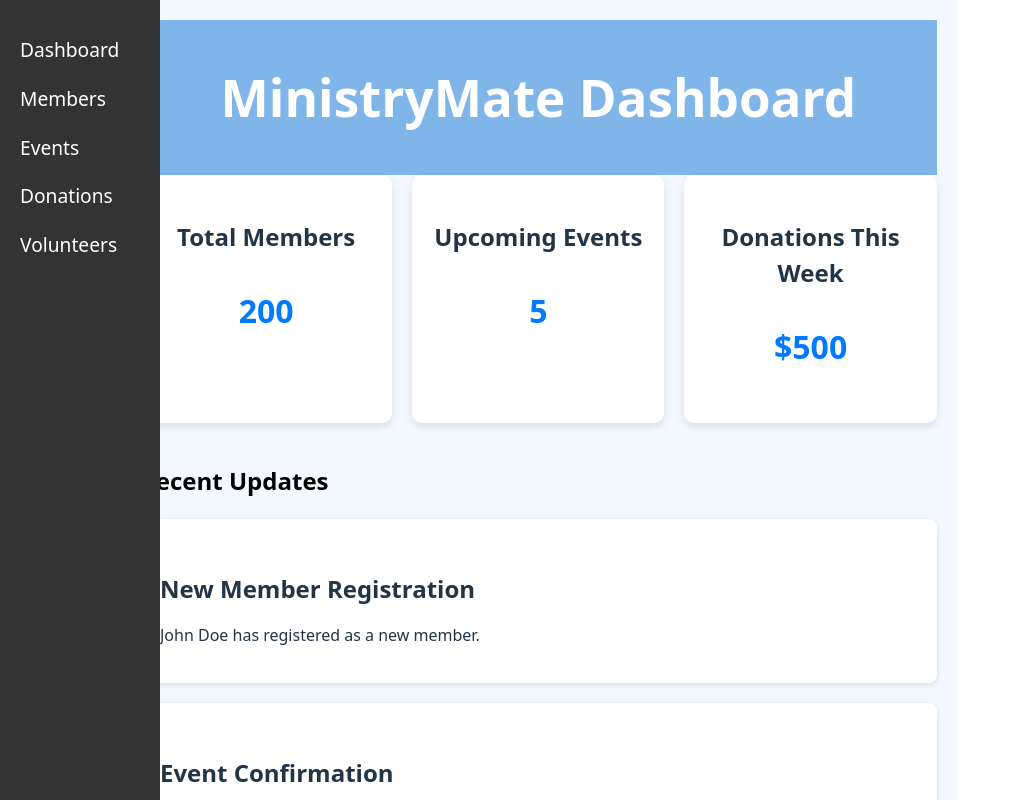
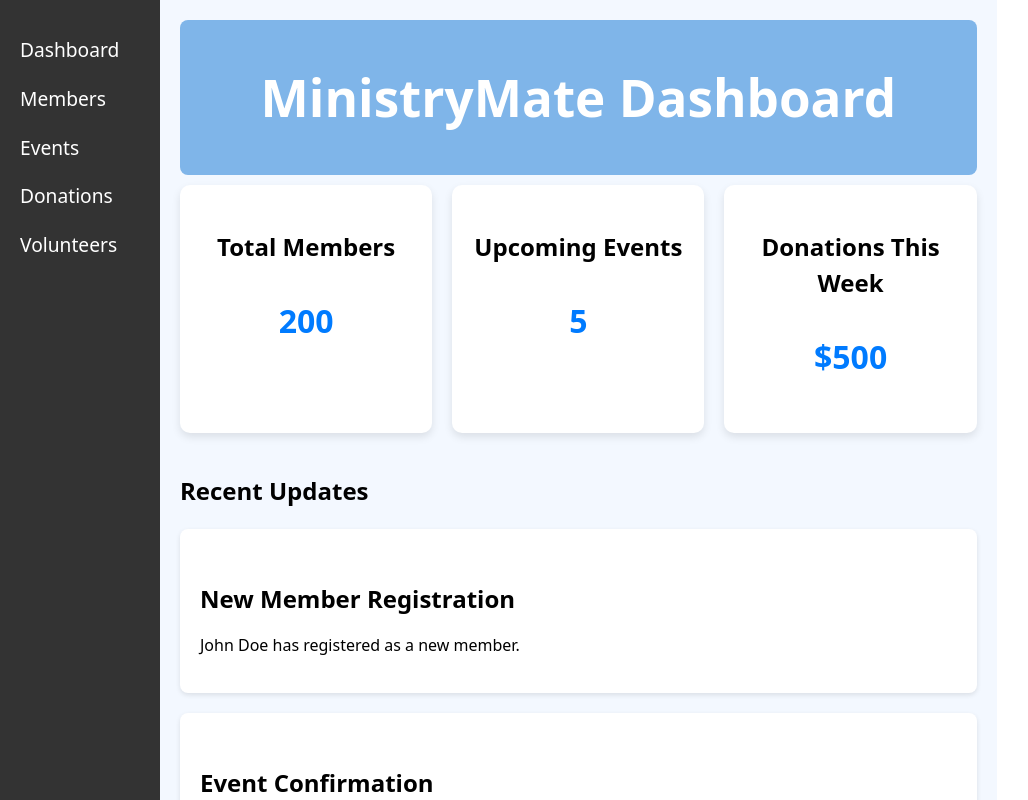
Before and after one commit to SiyakhaDev/MinistryMate, a React (Vite) app in the folder client/MinistryMate/: page / in a window 1280 px wide. Shown: the top 800 px of the page, without its empty margins (0-1028 px from the left). Built offline with nearby package versions, Linux system fonts and the light colour scheme.

Commit message:
CSS Update 4

```diff
--- a/client/MinistryMate/src/App.css
+++ b/client/MinistryMate/src/App.css
@@ -1,6 +1,6 @@
 /* Dashboard.css */
 
-h2{
+h2, h3, h4, p, span, table th{
   color: black;
 }
 /* Dashboard.css */
@@ -40,7 +40,7 @@ h2{
 }
 
 .main-content {
-  margin-left: 120px; /* Offset content by sidebar width */
+  margin-left: 160px; /* Offset content by sidebar width */
   padding: 20px;
   width: calc(100% - 120px); /* Fill the remaining width after the sidebar */
   background-color: #f3f8ff;
@@ -53,6 +53,9 @@ header {
   padding: 15px;
   color: white;
   text-align: center;
+  border-radius: 8px;
+  margin-bottom: 10px;
+
 }
 
 .stats-section {
```
